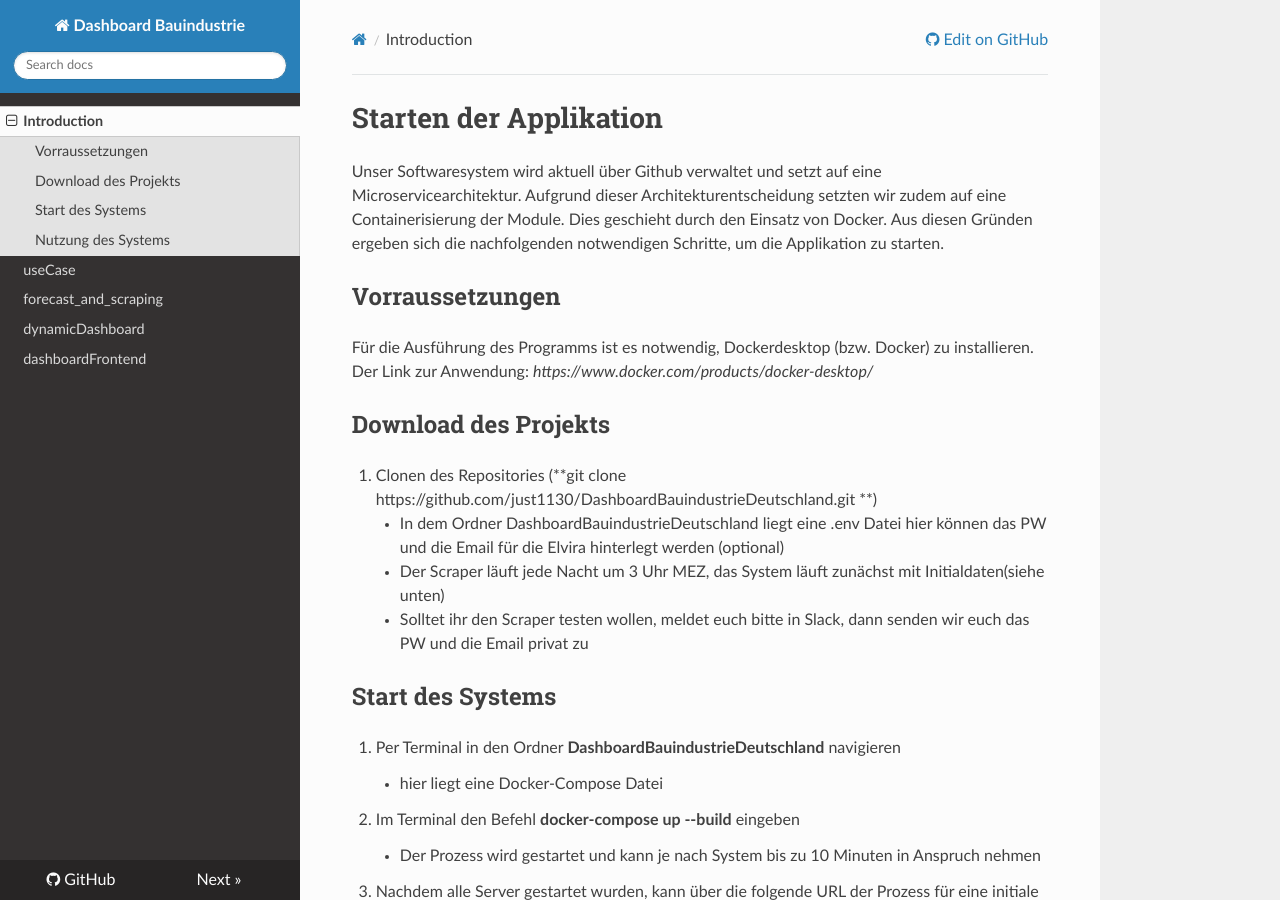
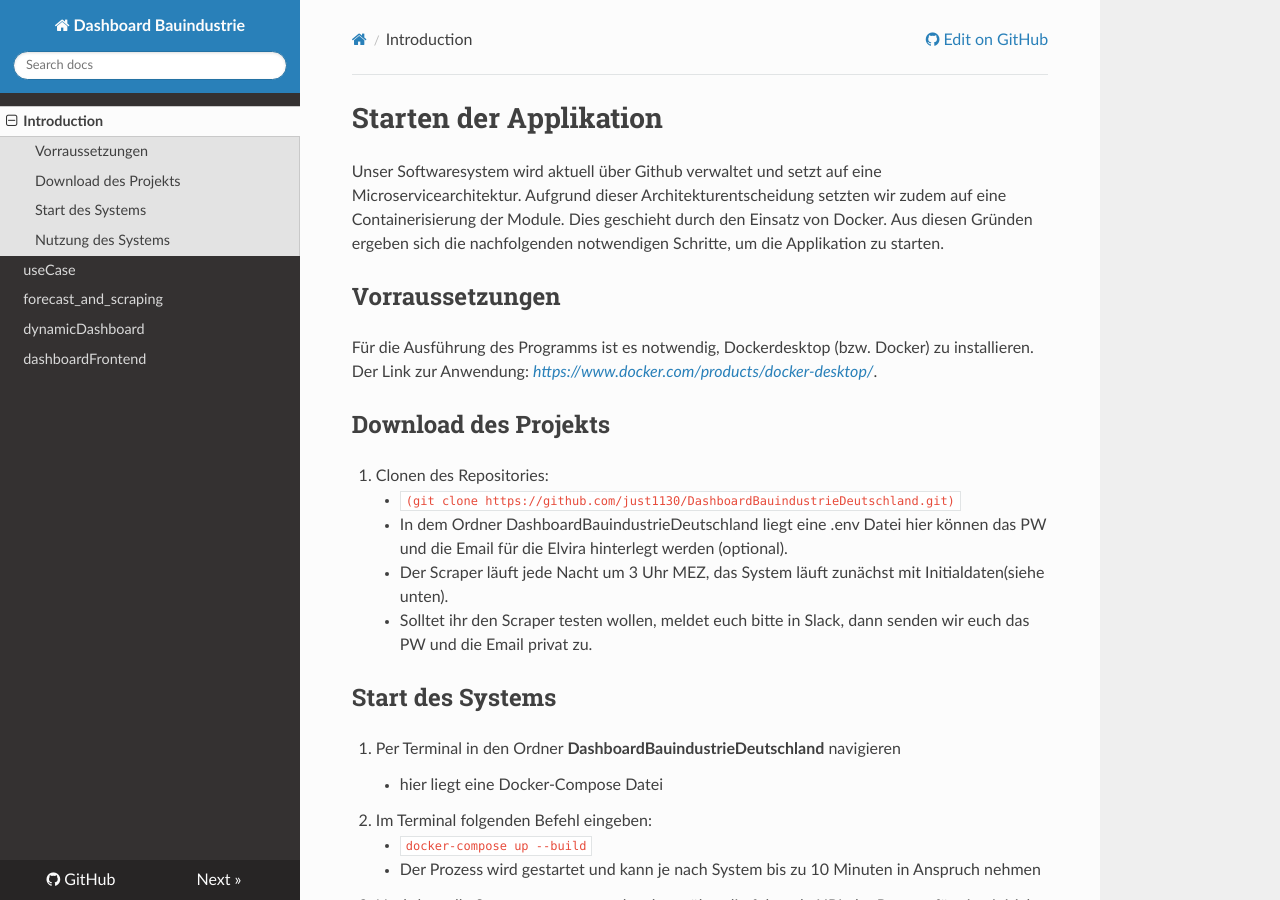
Before and after one commit to just1130/dashboardDoc, an MkDocs documentation site: the page built from docs/index.md, in a window 1280 px wide and 900 px high. Built offline with MkDocs 1.6.1, drawn with Linux system fonts in a browser that asks for light colours; nearby versions of some CDN libraries.

Commit message:
Design Introduction

```diff
--- a/docs/index.md
+++ b/docs/index.md
@@ -3,28 +3,30 @@ Unser Softwaresystem wird aktuell über Github verwaltet und setzt auf eine Micr
 
 ## **Vorraussetzungen**
 
-Für die Ausführung des Programms ist es notwendig, Dockerdesktop (bzw. Docker) zu installieren. Der Link zur Anwendung: _https://www.docker.com/products/docker-desktop/_
+Für die Ausführung des Programms ist es notwendig, Dockerdesktop (bzw. Docker) zu installieren. Der Link zur Anwendung: [_https://www.docker.com/products/docker-desktop/_](https://www.docker.com/products/docker-desktop/).
 
 ## **Download des Projekts**
 
-1. Clonen des Repositories (**git clone https://github.com/just1130/DashboardBauindustrieDeutschland.git **)
-    - In dem Ordner DashboardBauindustrieDeutschland liegt eine .env Datei hier können das PW und die Email für die Elvira hinterlegt werden (optional)
-    - Der Scraper läuft jede Nacht um 3 Uhr MEZ, das System läuft zunächst mit Initialdaten(siehe unten)
-    - Solltet ihr den Scraper testen wollen, meldet euch bitte in Slack, dann senden wir euch das PW und die Email privat zu
+1. Clonen des Repositories:
+    - `(git clone https://github.com/just1130/DashboardBauindustrieDeutschland.git)`
+    - In dem Ordner DashboardBauindustrieDeutschland liegt eine .env Datei hier können das PW und die Email für die Elvira hinterlegt werden (optional).
+    - Der Scraper läuft jede Nacht um 3 Uhr MEZ, das System läuft zunächst mit Initialdaten(siehe unten).
+    - Solltet ihr den Scraper testen wollen, meldet euch bitte in Slack, dann senden wir euch das PW und die Email privat zu.
 
 ## **Start des Systems**
 
 2. Per Terminal in den Ordner **DashboardBauindustrieDeutschland** navigieren
     - hier liegt eine Docker-Compose Datei
-3. Im Terminal den Befehl **docker-compose up --build** eingeben
+3. Im Terminal folgenden Befehl eingeben:
+    - `docker-compose up --build`
     - Der Prozess wird gestartet und kann je nach System bis zu 10 Minuten in Anspruch nehmen
-4. Nachdem alle Server gestartet wurden, kann über die folgende URL der Prozess für eine initiale Beladung gestartet werden _http://localhost:8000/loadInitData_
+4. Nachdem alle Server gestartet wurden, kann über die folgende URL der Prozess für eine initiale Beladung gestartet werden [_http://localhost:8000/loadInitData_](http://localhost:8000/loadInitData)
     - Durch den Aufruf der Route werden initiale Daten geladen, verarbeitet und Prognosemodelle für diese abgelegt.
     - Der Prozess kann im Hintergrund weiterlaufen und das System kann sofort genutzt werden.
 
 ## **Nutzung des Systems**
 
-- Das Userinterface ist über die folgende URL erreichbar _http://localhost:3001_
+- Das Userinterface ist über die folgende URL erreichbar [_http://localhost:3001_](http://localhost:3001)
 - Beim ersten Start des Systems wird ein default User angelegt
     - Email: admin@bauverband.de
     - Password: admin
```
Also changed, not shown: docs/notes.md (deleted, +0 -2 lines).
